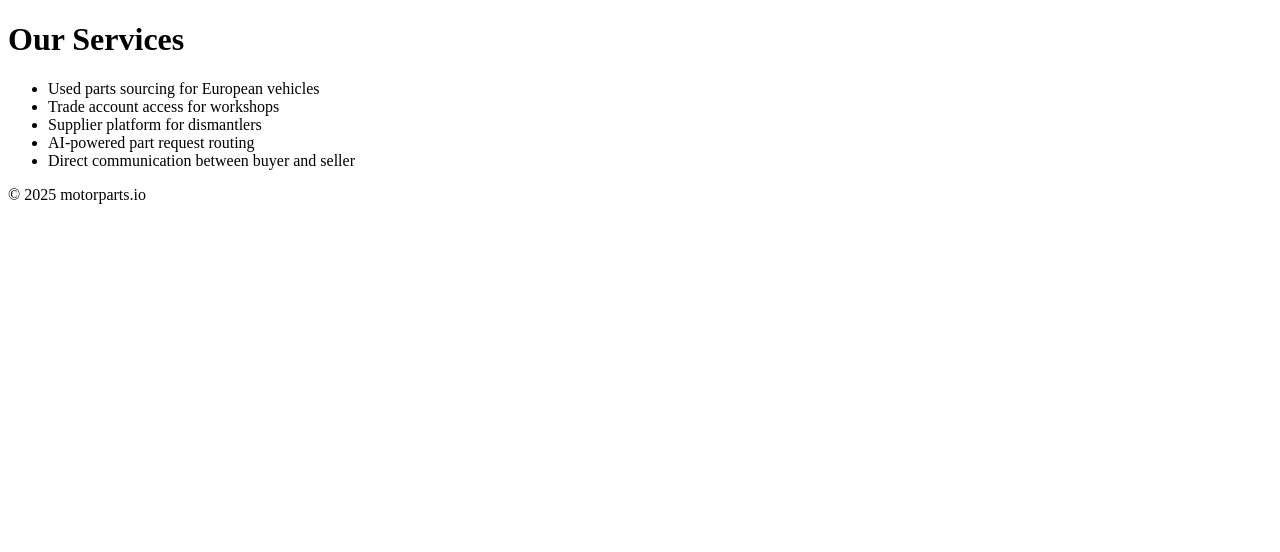
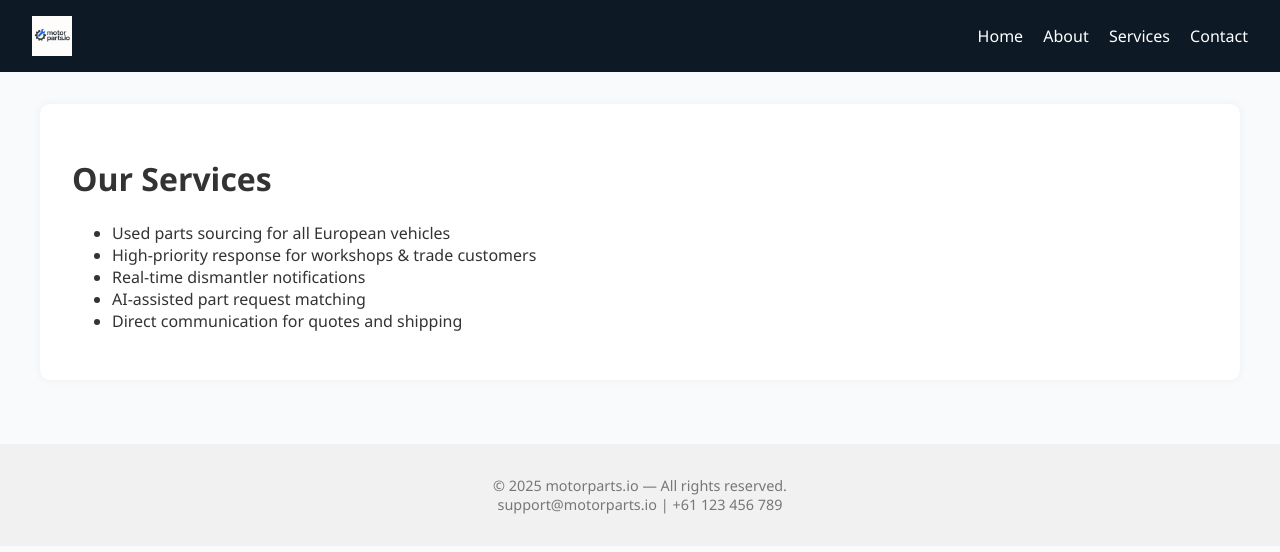
Before and after one commit to motorparts-app/motorparts-app, a website: page public/services.html in a window 1280 px wide. Drawn offline with Linux system fonts and the light colour scheme.

Commit message:
Added redesigned About, Services, Contact pages

```diff
--- a/public/services.html
+++ b/public/services.html
@@ -1,21 +1,34 @@
 <!DOCTYPE html>
 <html lang="en">
 <head>
-  <meta charset="UTF-8" />
-  <meta name="viewport" content="width=device-width, initial-scale=1.0" />
-  <title>Our Services — motorparts.io</title>
+  <meta charset="UTF-8">
+  <meta name="viewport" content="width=device-width, initial-scale=1.0">
+  <title>Services — motorparts.io</title>
+  <link rel="stylesheet" href="style.css">
 </head>
 <body>
-  <header><h1>Our Services</h1></header>
+  <header>
+    <img src="/logo.png" alt="motorparts.io" />
+    <nav>
+      <a href="index.html">Home</a>
+      <a href="about.html">About</a>
+      <a href="services.html">Services</a>
+      <a href="contact.html">Contact</a>
+    </nav>
+  </header>
   <main>
+    <h1>Our Services</h1>
     <ul>
-      <li>Used parts sourcing for European vehicles</li>
-      <li>Trade account access for workshops</li>
-      <li>Supplier platform for dismantlers</li>
-      <li>AI-powered part request routing</li>
-      <li>Direct communication between buyer and seller</li>
+      <li>Used parts sourcing for all European vehicles</li>
+      <li>High-priority response for workshops & trade customers</li>
+      <li>Real-time dismantler notifications</li>
+      <li>AI-assisted part request matching</li>
+      <li>Direct communication for quotes and shipping</li>
     </ul>
   </main>
-  <footer>&copy; 2025 motorparts.io</footer>
+  <footer>
+    &copy; 2025 motorparts.io — All rights reserved. <br>
+    support@motorparts.io | +61 123 456 789
+  </footer>
 </body>
 </html>
```
Also changed, not shown: public/about.html (+19 -6 lines), public/contact.html (+22 -9 lines).
